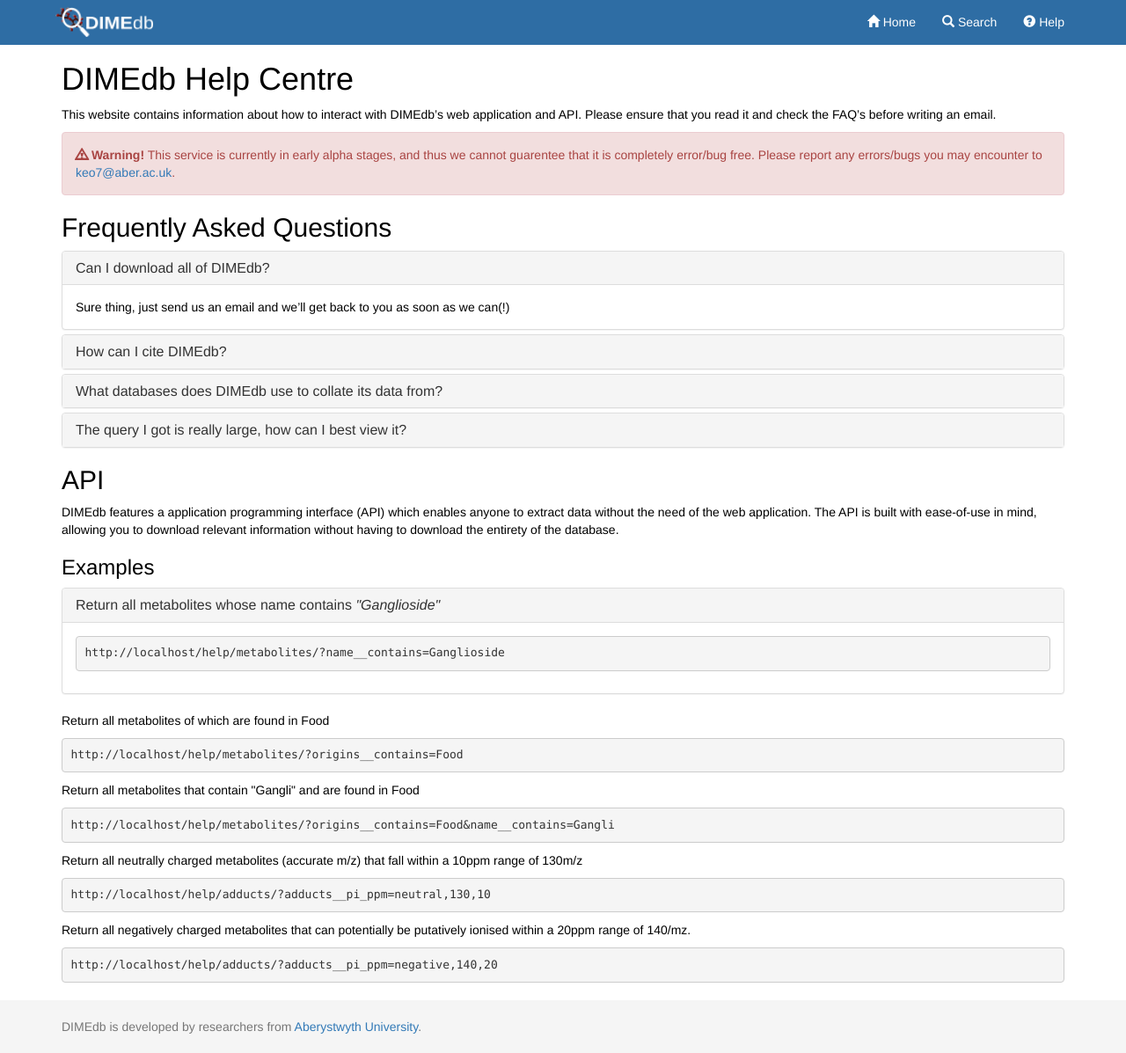
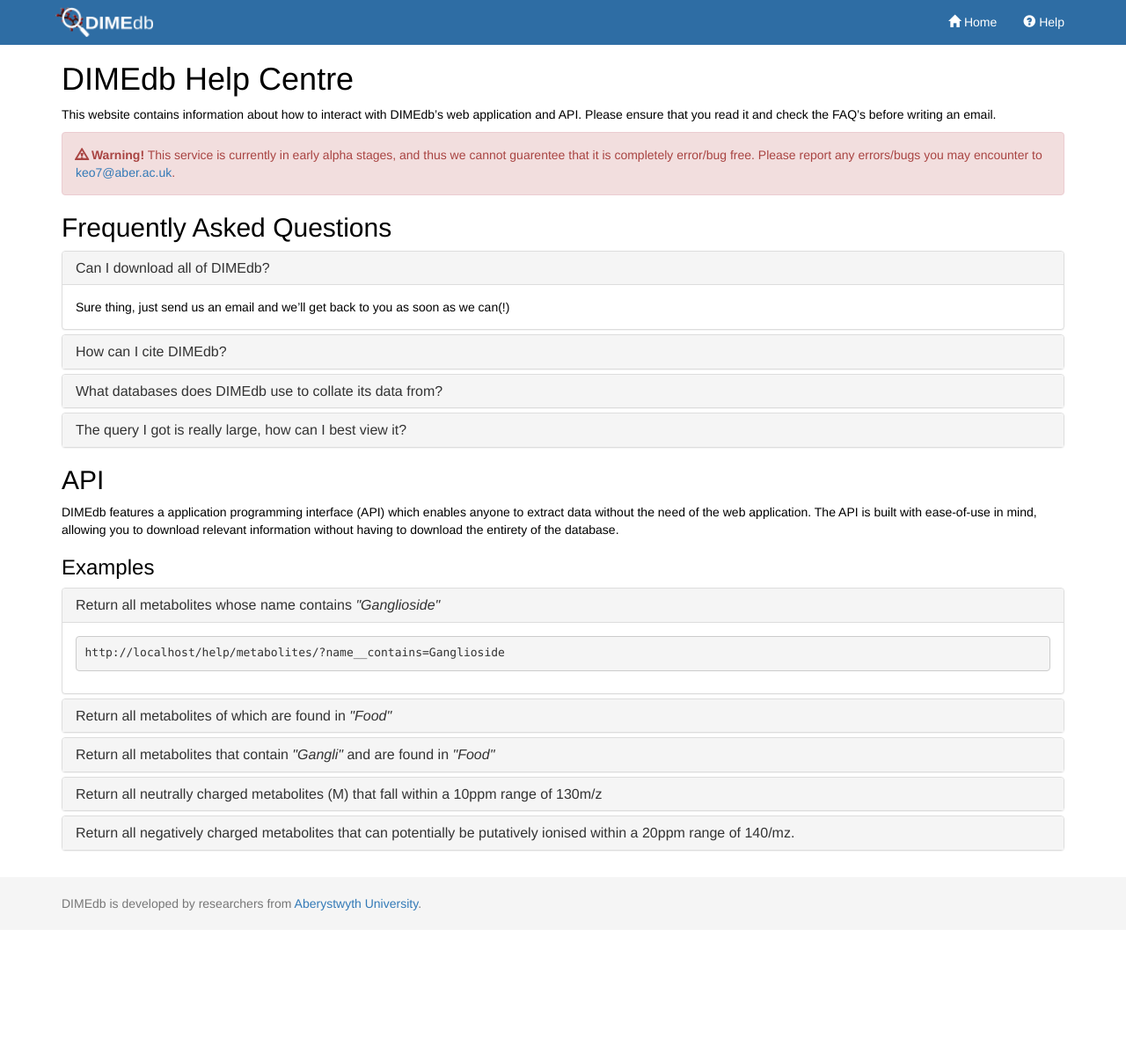
Before and after one commit to AberystwythSystemsBiology/DIMEdb, a Flask app: page /help/ in a window 1280 px wide. Shown: the whole page at 88% size. After the commit the page ends 1035 px from the top, so only its background shows below. Run offline with Flask 2, Linux system fonts and the light colour scheme; parts of the project's set-up code (start-up, migrations or seed data) failed here and were passed over; some libraries are stand-ins or nearby versions.

Commit message:
Need to push the changes

```diff
--- a/dimedb/templates/help.html
+++ b/dimedb/templates/help.html
@@ -82,38 +82,74 @@
 
     <h3>Examples</h3>
 
-        <div class="panel-group" id="examplesaccordion">
+    <div class="panel-group" id="examples-accordion">
         <div class="panel panel-default">
             <div class="panel-heading">
                 <h4 class="panel-title">
-                        <a data-toggle="collapse" data-parent="#examplesaccordion" href="#ex1">
+                    <a data-toggle="collapse" data-parent="#examples-accordion" href="#example-1">
                         Return all metabolites whose name contains <i>"Ganglioside"</i></a>
                 </h4>
             </div>
-                <div id="ex1" class="panel-collapse collapse in">
+            <div id="example-1" class="panel-collapse collapse in">
                 <div class="panel-body">
                     <pre>{{ url }}metabolites/?name__contains=Ganglioside</pre>
                 </div>
             </div>
         </div>
+        <div class="panel panel-default">
+            <div class="panel-heading">
+                <h4 class="panel-title">
+                    <a data-toggle="collapse" data-parent="#examples-accordion" href="#example-2">
+                        Return all metabolites of which are found in <i>"Food"</i></a>
+                </h4>
+            </div>
+            <div id="example-2" class="panel-collapse collapse">
+                <div class="panel-body">
+                    <pre>{{ url }}metabolites/?origins__contains=Food</pre>
+                </div>
+            </div>
+        </div>
+        <div class="panel panel-default">
+            <div class="panel-heading">
+                <h4 class="panel-title">
+                    <a data-toggle="collapse" data-parent="#examples-accordion" href="#example-3">
+                        Return all metabolites that contain <i>"Gangli"</i> and are found in <i>"Food"</i></a>
+                </h4>
+            </div>
+            <div id="example-3" class="panel-collapse collapse">
+                <div class="panel-body">
+                    <pre>{{ url }}metabolites/?origins__contains=Food&name__contains=Gangli</pre>
+                </div>
+            </div>
+        </div>
+        <div class="panel panel-default">
+            <div class="panel-heading">
+                <h4 class="panel-title">
+                    <a data-toggle="collapse" data-parent="#examples-accordion" href="#example-4">
+                        Return all neutrally charged metabolites (M) that fall within a 10ppm range of 130m/z</a>
+                </h4>
+            </div>
+            <div id="example-4" class="panel-collapse collapse">
+                <div class="panel-body">
+                    <pre>{{ url }}adducts/?adducts__pi_ppm=neutral,130,10</pre>
+                </div>
+            </div>
         </div>
 
-    <p>Return all metabolites of which are found in Food</p>
-
-    <pre>{{ url }}metabolites/?origins__contains=Food</pre>
-
-    <p>Return all metabolites that contain "Gangli" and are found in Food</p>
-
-    <pre>{{ url }}metabolites/?origins__contains=Food&name__contains=Gangli</pre>
-
-    <p>Return all neutrally charged metabolites (accurate m/z) that fall within a 10ppm range of 130m/z</p>
-
-    <pre>{{ url }}adducts/?adducts__pi_ppm=neutral,130,10</pre>
-
-    <p>Return all negatively charged metabolites that can potentially be putatively ionised within a 20ppm range of
-        140/mz.</p>
-
+        <div class="panel panel-default">
+            <div class="panel-heading">
+                <h4 class="panel-title">
+                    <a data-toggle="collapse" data-parent="#examples-accordion" href="#example-5">
+                        Return all negatively charged metabolites that can potentially be putatively ionised within a
+                        20ppm range of 140/mz.</a></h4>
+            </div>
+            <div id="example-5" class="panel-collapse collapse">
+                <div class="panel-body">
                     <pre>{{ url }}adducts/?adducts__pi_ppm=negative,140,20</pre>
+                </div>
+            </div>
+        </div>
+    </div>
 
 {% endblock %}
 
--- a/dimedb/templates/template.html
+++ b/dimedb/templates/template.html
@@ -37,9 +37,11 @@
                 <li><a href="{{ url_for('homepage')}}">
                     <i class="glyphicon glyphicon-home"></i> Home
                 </a></li>
+                <!--
                 <li><a href="{{ url_for('search')}}">
                     <i class="glyphicon glyphicon-search"></i> Search
                 </a></li>
+                -->
                 <li><a href="{{ url_for('help')}}">
                     <i class="glyphicon glyphicon-question-sign"></i> Help
                 </a></li>
```
Also changed, not shown: dimedb/templates/search.html (+7 -4 lines). Lines whose indentation alone changed are shown as unchanged.
